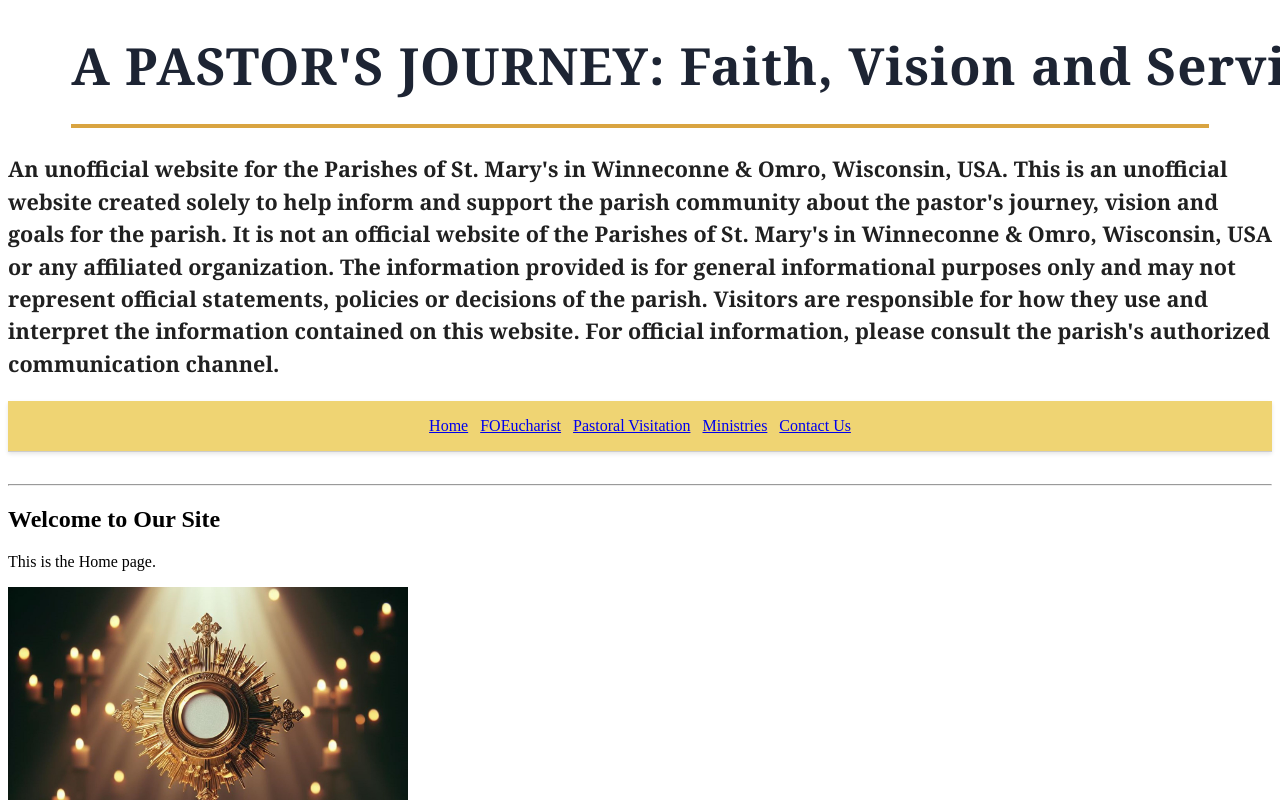
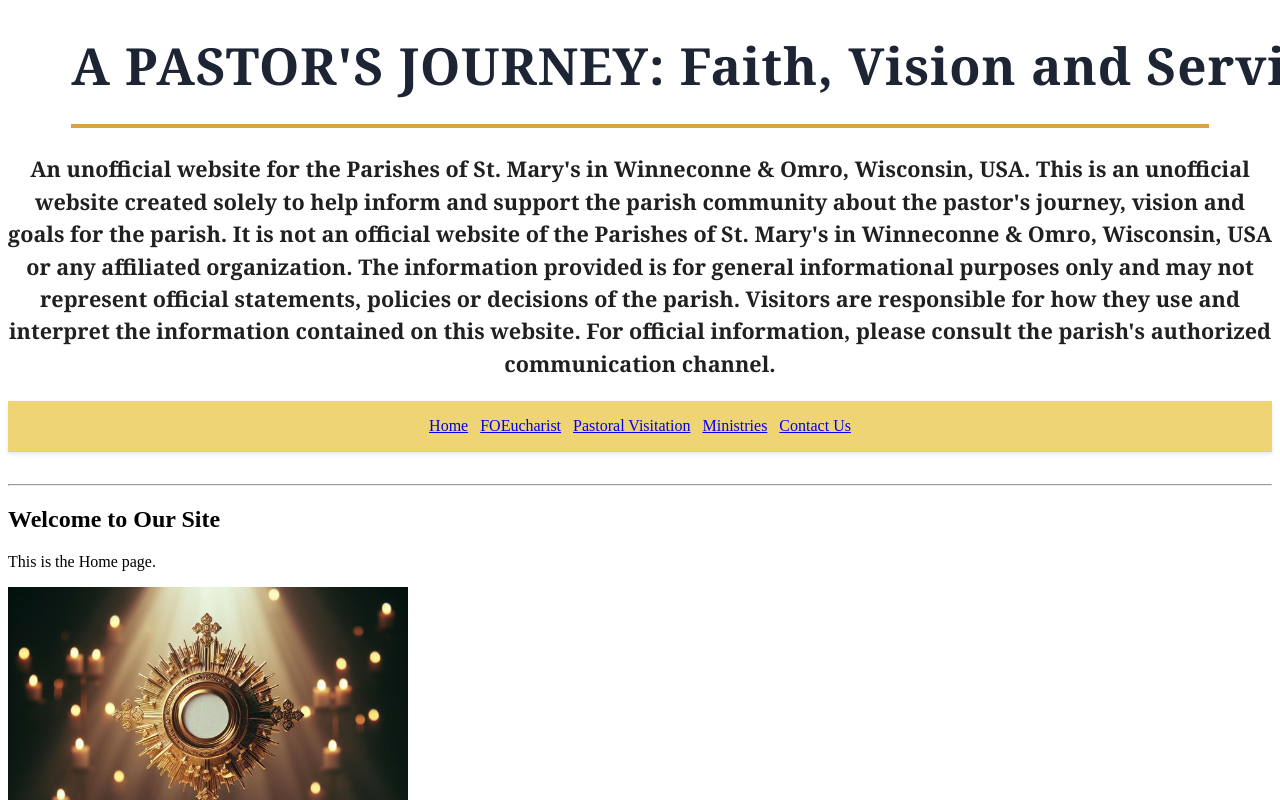
Before and after one commit to Obias090381/My-Website, a React (Vite) app in the folder Website/: page / in a window 1280 px wide. Shown: the top 800 px of the page. Built offline with nearby package versions, Linux system fonts and the light colour scheme.

Commit message:
commit 1a2b3c4d5e6f7g8h9i0j

```diff
--- a/Website/src/index.css
+++ b/Website/src/index.css
@@ -13,9 +13,10 @@
   color: #1d2433;
   font-family: Georgia, "Times New Roman", serif;
   font-size: clamp(2rem, 4vw, 3.5rem);
-  font-weight: 700;
+  font-weight: 600;
   line-height: 1.2;
   letter-spacing: 1px;
+  text-align: center;
 }
 
 /* Subtitle or introductory paragraph */
@@ -26,7 +27,7 @@
   font-size: clamp(1rem, 1.7vw, 1.35rem);
   font-weight: 600;
   line-height: 1.5;
-  text-align: left;
+  text-align: center;
 }
 /* Optional gold line below the subtitle */
 .intro::after {
```
